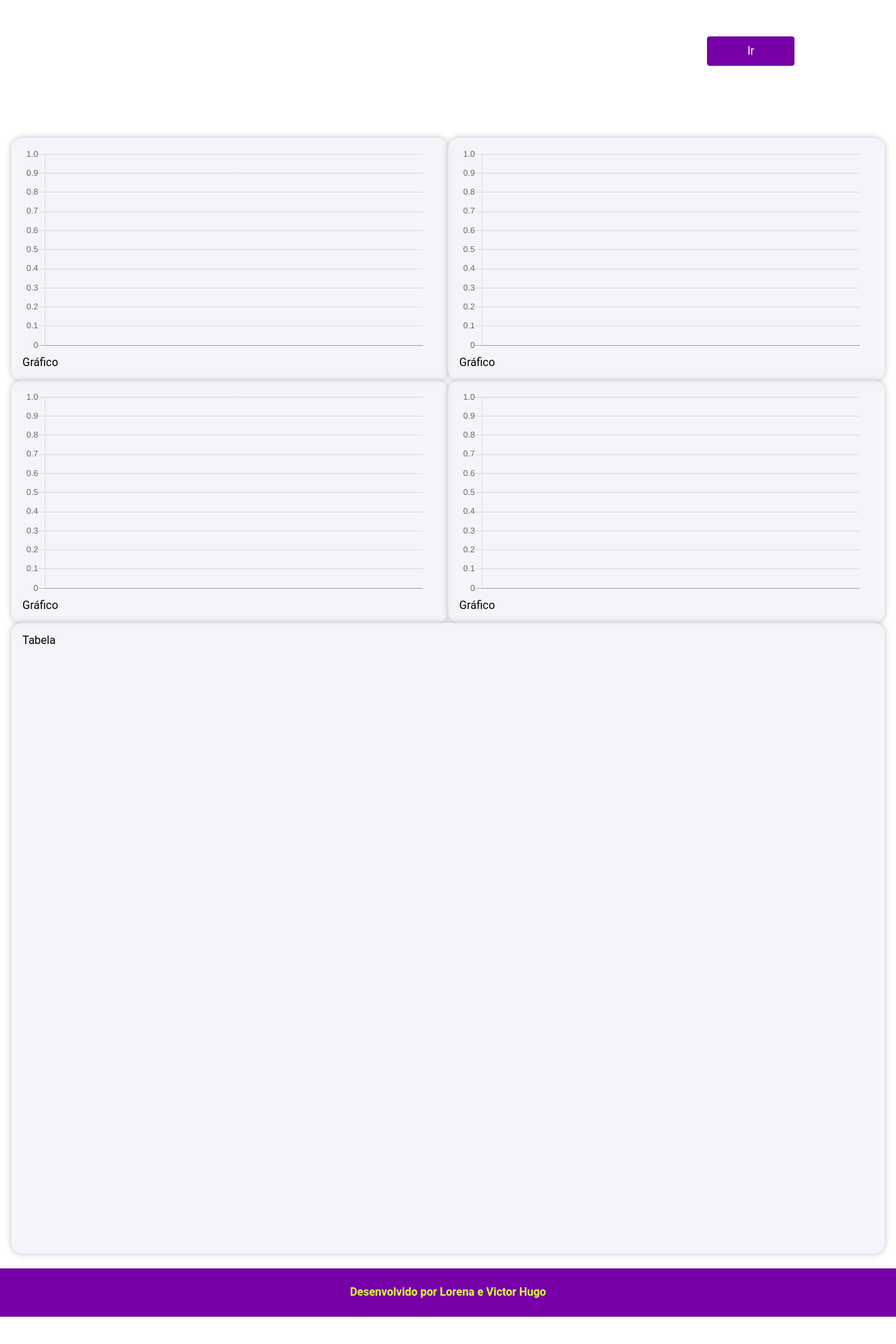
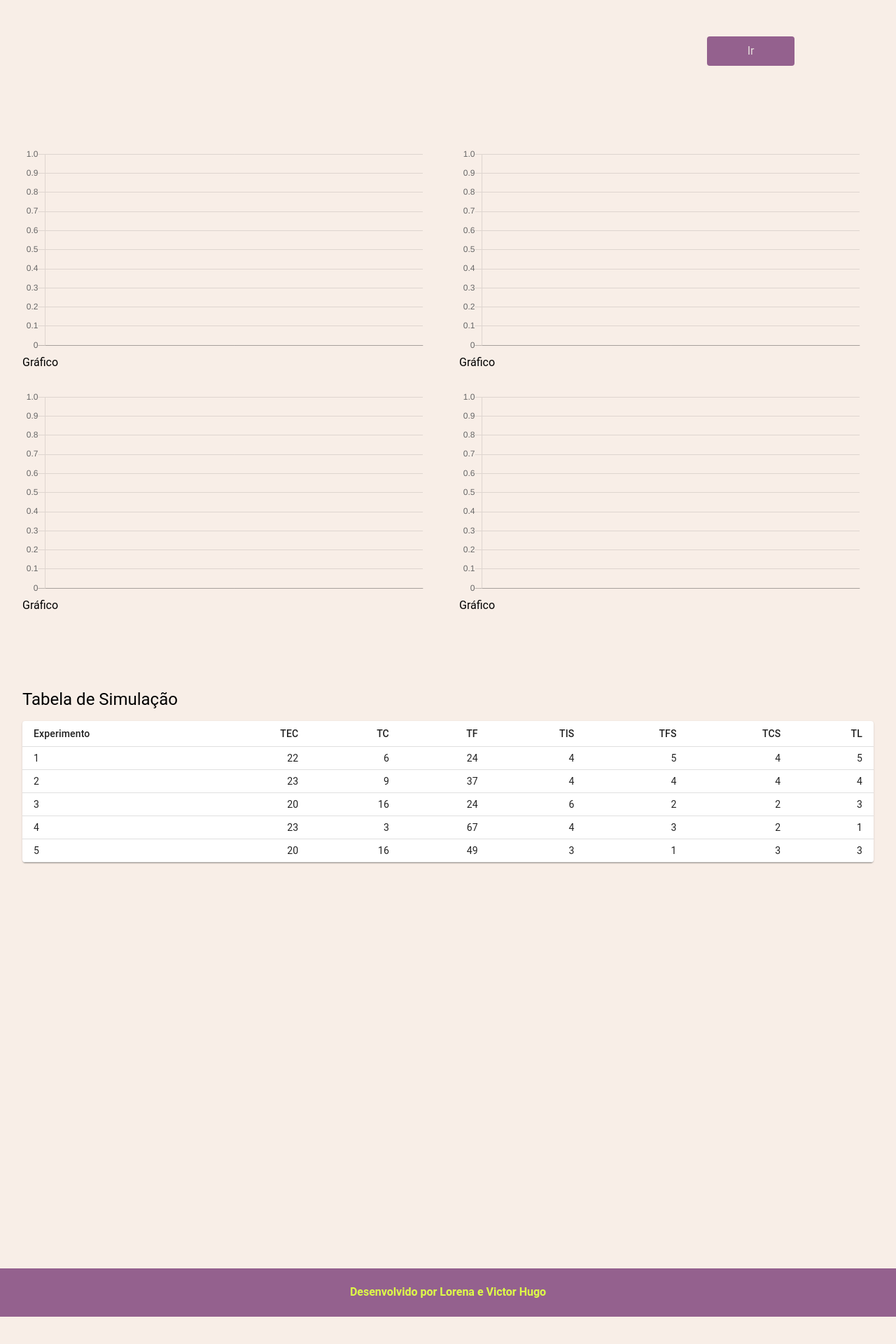
Before and after one commit to lorenaelias/simuladorMM1, a React (Create React App) app: page / in a window 1280 px wide. Shown: the part 386-2306 px from the top of the page at 70% size. Built offline with nearby package versions, Linux system fonts and the light colour scheme.

Commit message:
mudei cores

```diff
--- a/src/modules/main/MainPage.js
+++ b/src/modules/main/MainPage.js
@@ -1,6 +1,7 @@
 import React, { ChangeEvent, useState } from 'react';
 import styles from './MainPage.module.css';
 import Chart from './components/Chart/Chart';
+import Table from './components/Table/Table';
 
 export default function MainPage() {
     const [tempoSim, setTempo] = useState('');
@@ -170,7 +171,12 @@ export default function MainPage() {
                     <div className={styles.chart3}><Chart />Gráfico</div>
                     <div className={styles.chart4}><Chart />Gráfico</div>
                 </div>
-                <div className={styles.tableContainer}>Tabela</div>
+                <div className={styles.tableContainer}>
+                    Tabela de Simulação
+                    <div className={styles.table}>
+                        <Table/>
+                    </div>
+                </div>
             </div>
 
             <div className={styles.footer}>
--- a/src/modules/main/MainPage.module.css
+++ b/src/modules/main/MainPage.module.css
@@ -1,5 +1,5 @@
 .gridContainer {
-    background-color: white;
+    background-color: #f8eee7;
     display: grid;
     grid-template-columns: 1fr;
     grid-template-rows: 0.2fr 0.6fr 2.1fr 0.1fr;
@@ -21,7 +21,7 @@
     align-items: center;
     justify-content: center;
     align-content: center;
-    background: #7700a6;
+    background: #94618e;
     color:#defe47;
     font-weight: 700;
     font-size: x-large;
@@ -59,12 +59,13 @@ label {
     margin-left: 15px;
     display: inline-block;
     width: 220px;
+    color: #0e0b16;
 }
 
 input, select {
     background-color: white;
-    border: 2px solid #fe00fe;
-    border-radius: 4px;
+    border: 2px solid #defe47;
+    border-radius: 5px;
 
     width: 50%;
     padding: 15px 20px;
@@ -78,8 +79,8 @@ input[type="submit"] {
     margin-top: 20px;
     display: flex;
 
-    background-color: #7700a6;
-    color: white;
+    background-color: #94618e;
+    color: #e7dfdd;
     padding: 12px 20px;
     border: none;
     border-radius: 4px;
@@ -88,7 +89,8 @@ input[type="submit"] {
 }
 
 input[type=submit]:hover {
-    background-color: #0016ee;
+    background-color: #defe47;
+    color: black;
 }
 
 .labelSimulacao {
@@ -134,13 +136,13 @@ input[type=submit]:hover {
     grid-area: charts;
 }
 
-.chart1, .chart2, .chart3, .chart4, .tableContainer {
+.chart1, .chart2, .chart3, .chart4 {
     padding: 1rem;
     z-index: 1;
     box-sizing: border-box;
     border-radius: 1rem;
-    background-color: rgba(240, 240, 250, 0.75);
-    box-shadow: 0px 0px 10px rgba(0, 0, 0, 0.25);
+    /* background-color: rgba(240, 240, 250, 0.75);
+    box-shadow: 0px 0px 10px rgba(0, 0, 0, 0.25); */
 }
 
 .chart1 {
@@ -161,6 +163,13 @@ input[type=submit]:hover {
 
 .tableContainer {
     grid-area: table;
+    padding: 1rem;
+    margin-top: 5rem;
+    font-size: x-large;
+}
+
+.table {
+    margin-top: 1rem;
 }
 
 .footer {
@@ -172,7 +181,7 @@ input[type=submit]:hover {
     align-items: center;
     justify-content: center;
     align-content: center;
-    background: #7700a6;
+    background: #94618e;
     color:#defe47;
     font-weight: 700;
     font-size: medium;
```
